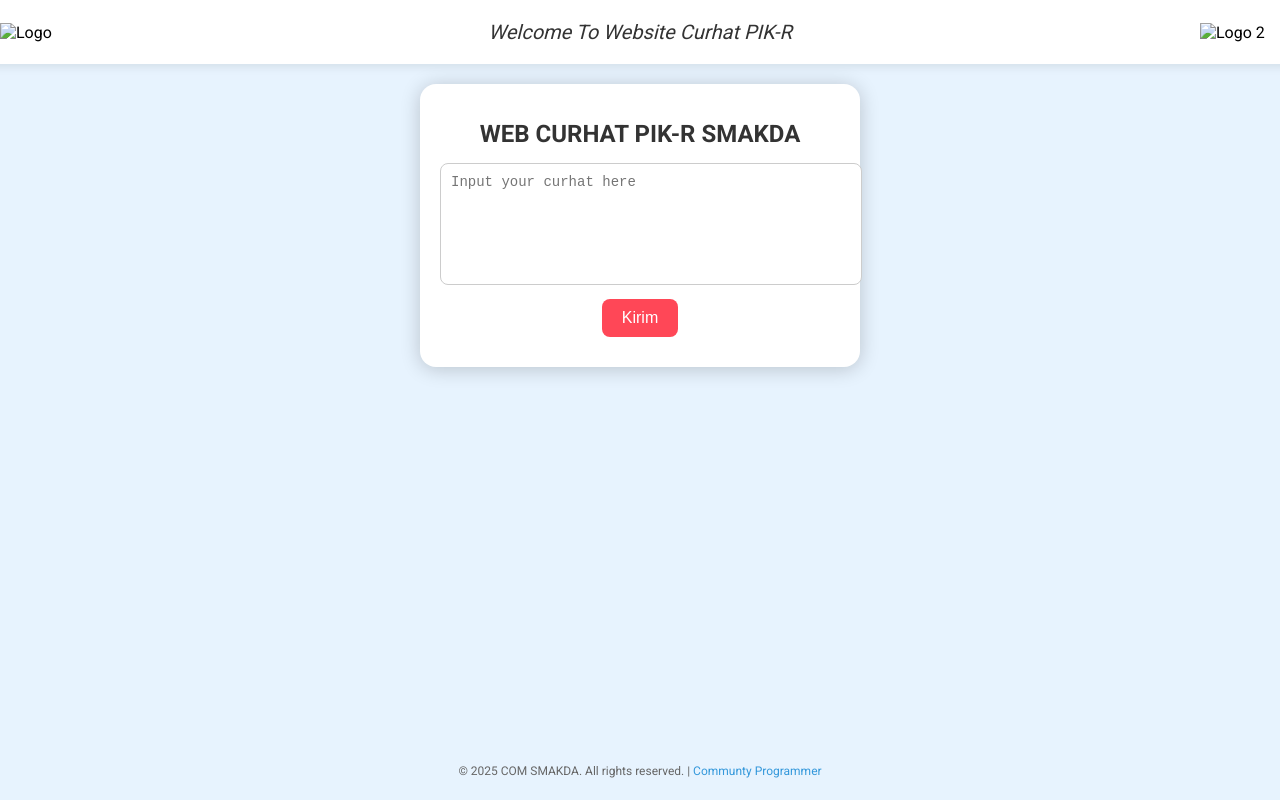
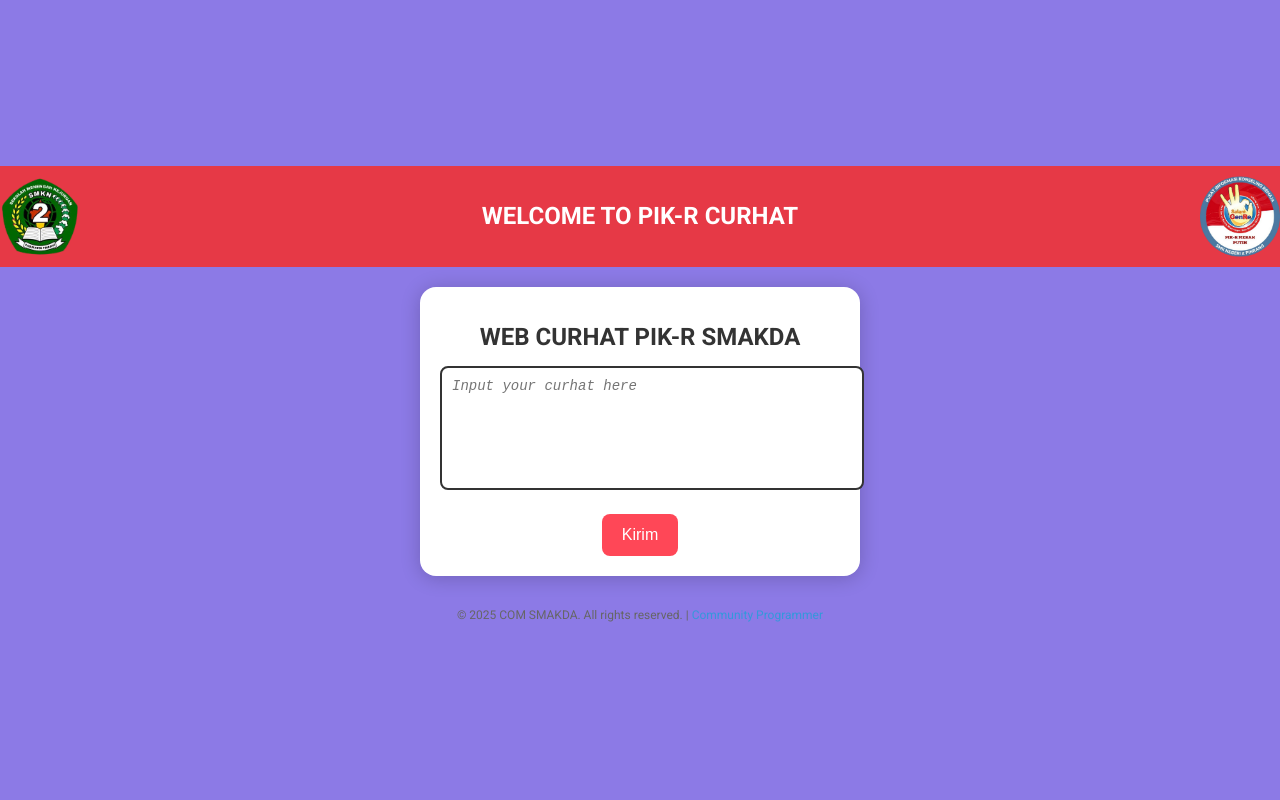
Before and after one commit to HENGKER-MAGANG/pik-r, a website: page components/home.htm in a window 1280 px wide. Drawn offline with Linux system fonts and the light colour scheme.

Commit message:
moodifikasi home lagi1

```diff
--- a/components/home.htm
+++ b/components/home.htm
@@ -1,100 +1,97 @@
-
 <!DOCTYPE html>
 <html lang="en">
 <head>
     <meta charset="UTF-8">
     <meta name="viewport" content="width=device-width, initial-scale=1.0">
     <title>Web Curhat PIK-R SMAKDA</title>
-    <link href="https://fonts.googleapis.com/css2?family=Roboto:wght@400;700&display=swap" rel="stylesheet"> <!-- Importing Roboto font -->
+    <link href="https://fonts.googleapis.com/css2?family=Roboto:wght@400;700&display=swap" rel="stylesheet">
     <style type="text/css">
         body {
-            font-family: 'Roboto', sans-serif; /* Changed font to Roboto */
+            font-family: 'Roboto', sans-serif;
             display: flex;
-            flex-direction: column; /* Changed to column for header */
+            flex-direction: column;
             align-items: center;
+            justify-content: center;
             height: 100vh;
-            background-color: #e7f3fe; /* Light blue background */
+            background-color: #8c7ae6; /* Purple background */
             margin: 0;
         }
 
         header {
             display: flex;
-            justify-content: space-between; /* Space logos to the sides */
+            justify-content: space-between;
             align-items: center;
             width: 100%;
-            padding: 10px 20px; /* Added padding for better spacing */
-            background-color: #fff; /* White background for header */
-            box-shadow: 0 2px 10px rgba(0, 0, 0, 0.1);
+            padding: 10px 20px;
+            background-color: #e63946; /* Red background for header */
+            color: white; /* White text */
+            font-weight: bold;
+            position: relative;
         }
 
         .logo {
-            width: 80px; /* Set logo width */
-            height: auto; /* Maintain aspect ratio */
+            width: 80px;
+            height: auto;
         }
 
         .welcome-message {
-            font-size: 20px; /* Font size for welcome message */
-			font-style: oblique;
-            color: #333; /* Color for welcome message */
-            text-align: center; /* Center align text */
-            margin: 10px 0; /* Space above and below welcome message */
+            font-size: 24px;
+            text-align: center;
+            margin: 10px 0;
+            flex-grow: 1;
         }
 
         .container {
             text-align: center;
             background-color: white;
-            padding: 20px; /* Reduced padding */
+            padding: 20px;
             border-radius: 16px;
             box-shadow: 0 2px 20px rgba(0, 0, 0, 0.2);
-            width: 90%; /* Changed to percentage for responsiveness */
-            max-width: 400px; /* Maximum width */
-            margin-top: 20px; /* Space between header and container */
+            width: 90%;
+            max-width: 400px;
+            margin-top: 20px;
         }
 
         h1 {
-            font-size: 24px; /* Adjusted font size */
+            font-size: 24px;
             color: #333;
-            margin-bottom: 15px; /* Reduced margin */
+            margin-bottom: 15px;
+            text-align: center;
         }
 
         textarea {
             width: 100%;
-            height: 100px; /* Adjusted height */
-            margin-bottom: 10px; /* Reduced margin */
-            padding: 10px; /* Reduced padding */
-            border: 1px solid #ccc;
+            height: 100px;
+            padding: 10px;
+            border: 2px solid #333;
             border-radius: 8px;
             resize: none;
-            font-size: 14px; /* Adjusted font size */
+            font-size: 14px;
+            color: rgba(0, 0, 0, 0.6);
+            font-style: italic;
         }
 
         button {
-            padding: 10px 20px; /* Adjusted padding */
-            font-size: 16px; /* Adjusted font size */
+            padding: 12px 20px;
+            font-size: 16px;
             color: white;
             background-color: #ff4757;
             border: none;
             border-radius: 8px;
             cursor: pointer;
             transition: background-color 0.3s;
+            margin-top: 20px;
         }
 
         button:hover {
             background-color: #d6363f;
         }
 
-        #responseMessage {
-            margin-top: 10px; /* Reduced margin */
-            font-weight: bold;
-            color: #2ecc71;
-        }
-
         footer {
-            position: absolute;
-            bottom: 10px;
+            margin-top: 20px;
             text-align: center;
             width: 100%;
-            font-size: 12px; /* Adjusted font size */
+            font-size: 12px;
             color: #666;
         }
 
@@ -106,28 +103,13 @@
         .footer-link:hover {
             text-decoration: underline;
         }
-
-        /* Media Query for Mobile Devices */
-        @media (max-width: 600px) {
-            h1 {
-                font-size: 20px; /* Smaller title for mobile */
-            }
-
-            button {
-                font-size: 14px; /* Smaller button font */
-            }
-
-            textarea {
-                font-size: 12px; /* Smaller textarea font */
-            }
-        }
     </style>
 </head>
 <body>
     <header>
-        <img src="components/logo-smk2.png" alt="Logo " class="logo">
-        <div class="welcome-message">Welcome To Website Curhat PIK-R</div>
-        <img src="components/logo-pikr.png" alt="Logo 2" class="logo">
+        <img src="logo-smk2.png" alt="Logo 1" class="logo">
+        <div class="welcome-message">WELCOME TO PIK-R CURHAT</div>
+        <img src="logo-pikr.png" alt="Logo 2" class="logo">
     </header>
     <div class="container">
         <h1>WEB CURHAT PIK-R SMAKDA</h1>
@@ -135,13 +117,14 @@
             <textarea id="message" placeholder="Input your curhat here" required></textarea>
             <button type="submit">Kirim</button>
         </form>
-        <div id="responseMessage"></div>
     </div>
+    <footer>
+        <p>&copy; 2025 COM SMAKDA. All rights reserved. | <a class="footer-link" href="https://www.instagram.com/com_smakdapinrang?igsh=MXNzYjVid2pva2IxaQ==">Community Programmer</a></p>
+    </footer>
     <script type="text/javascript">
         (function () {
             document.getElementById('reportForm').addEventListener('submit', async (event) => {
-                event.preventDefault(); // Prevent default form submission
-
+                event.preventDefault();
                 const message = document.getElementById('message').value;
 
                 try {
@@ -154,11 +137,7 @@
                     });
 
                     const data = await response.json();
-                    if (data.status === 'success') {
-                        document.getElementById('responseMessage').innerText = data.message; // Show response message
-                    } else {
-                        document.getElementById('responseMessage').innerText = data.message;
-                    }
+                    document.getElementById('responseMessage').innerText = data.message;
                 } catch (error) {
                     console.error('Error:', error);
                     document.getElementById('responseMessage').innerText = 'Terjadi kesalahan saat mengirim laporan!';
@@ -166,8 +145,5 @@
             });
         })();
     </script>
-    <footer>
-        <p>&copy; 2025 COM SMAKDA. All rights reserved. | <a class="footer-link" href="https://www.instagram.com/com_smakdapinrang?igsh=MXNzYjVid2pva2IxaQ==">Communty Programmer</a></p>
-    </footer>
 </body>
 </html>
```
